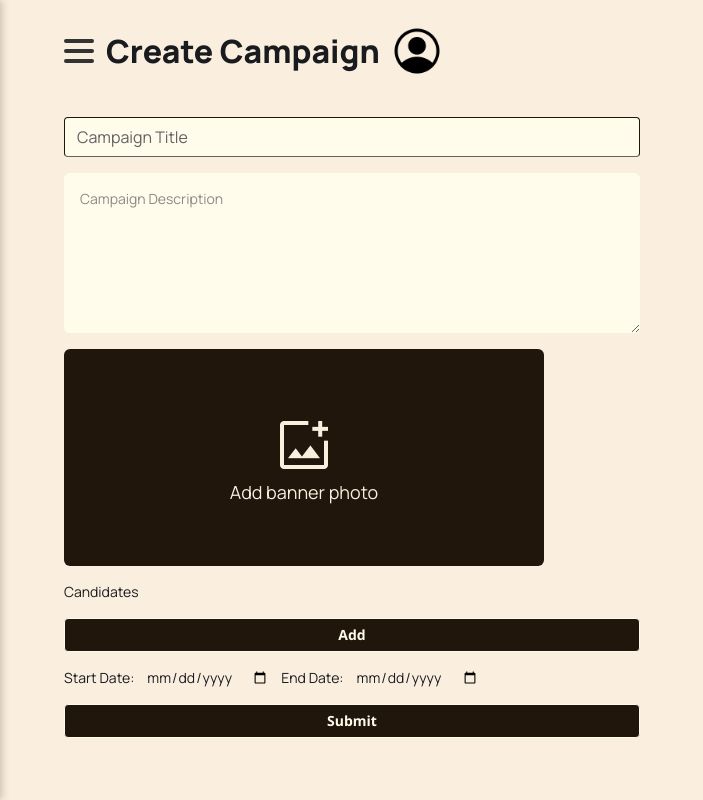
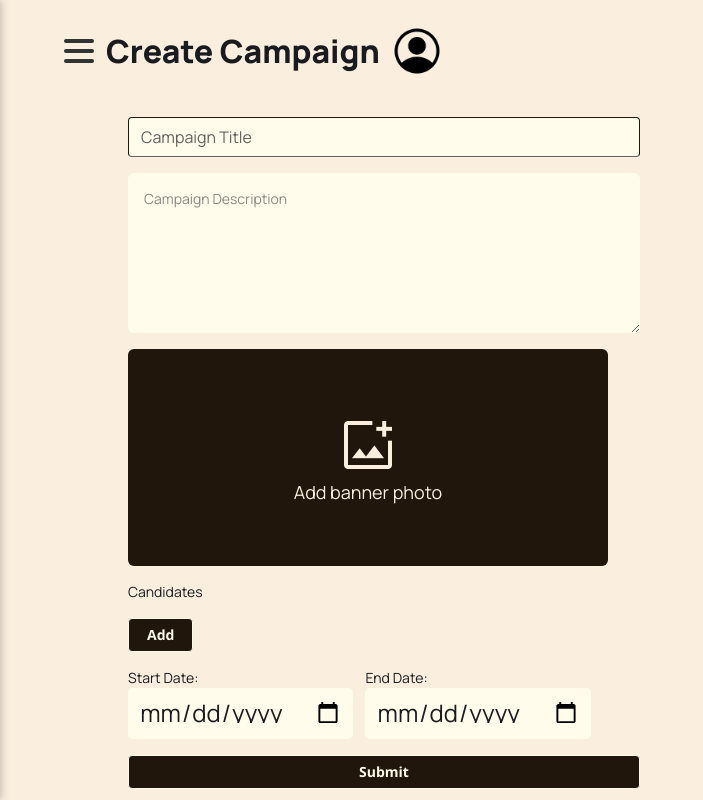
Before and after one commit to devmani46/votingApp, an Angular app: page /create-campaign in a window 1280 px wide. Shown: the whole page, without its empty margins (0-703 px from the left). Built offline with nearby package versions, Linux system fonts and the light colour scheme.

Commit message:
More css changes

```diff
--- a/src/app/pages/create-campaign/create-campaign.html
+++ b/src/app/pages/create-campaign/create-campaign.html
@@ -54,7 +54,6 @@
         </app-campaign-card>
         }
 
-
         <app-button appearance="primary" (click)="openDialog()">Add</app-button>
       </div>
 
@@ -80,7 +79,11 @@
               </app-button>
 
               @if (candidatePhotoPreview) {
-              <img [src]="candidatePhotoPreview" alt="Candidate Photo" />
+              <img
+                class="candidate-photo"
+                [src]="candidatePhotoPreview"
+                alt="Candidate Photo"
+              />
               }
             </div>
 
@@ -129,10 +132,14 @@
       }
 
       <div class="row">
+        <div class="start-date">
           <label>Start Date:</label>
           <input type="date" formControlName="startDate" />
+        </div>
+        <div class="end-date">
           <label>End Date:</label>
           <input type="date" formControlName="endDate" />
+        </div>
       </div>
 
       <app-button type="submit" appearance="primary">Submit</app-button>
--- a/src/app/pages/create-campaign/create-campaign.scss
+++ b/src/app/pages/create-campaign/create-campaign.scss
@@ -31,7 +31,7 @@
 
 .create-form {
   width: 50%;
-  padding-left: 4rem;
+  padding-left: 8rem;
 
   form {
     display: flex;
@@ -157,6 +157,7 @@
 }
 
 .candidates-list {
+  display: flex;
   margin: 0;
   padding: 0;
   list-style: none;
@@ -191,3 +192,31 @@
     }
   }
 }
+
+.candidate-photo {
+  max-width: 20rem;
+  max-height: 10rem;
+}
+
+.start-date {
+  display: flex;
+  flex-direction: column;
+
+  input {
+    background-color: #fffcec;
+    padding: 0.7rem;
+    border-radius: 5px;
+    font-size: 1.5rem;
+  }
+}
+
+.end-date {
+  display: flex;
+  flex-direction: column;
+  input {
+    background-color: #fffcec;
+    padding: 0.7rem;
+    border-radius: 5px;
+    font-size: 1.5rem;
+  }
+}
```
Lines whose indentation alone changed are shown as unchanged.
